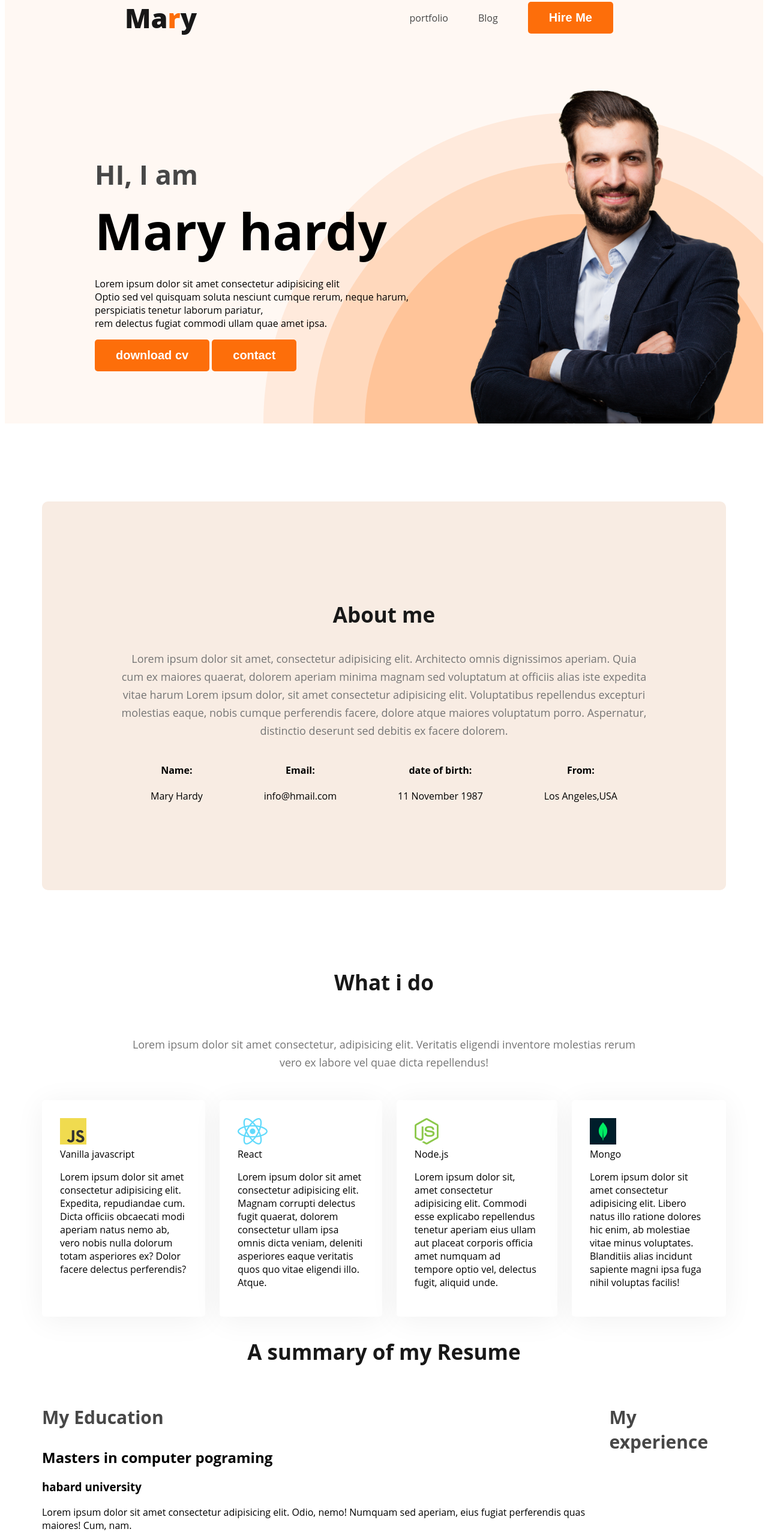
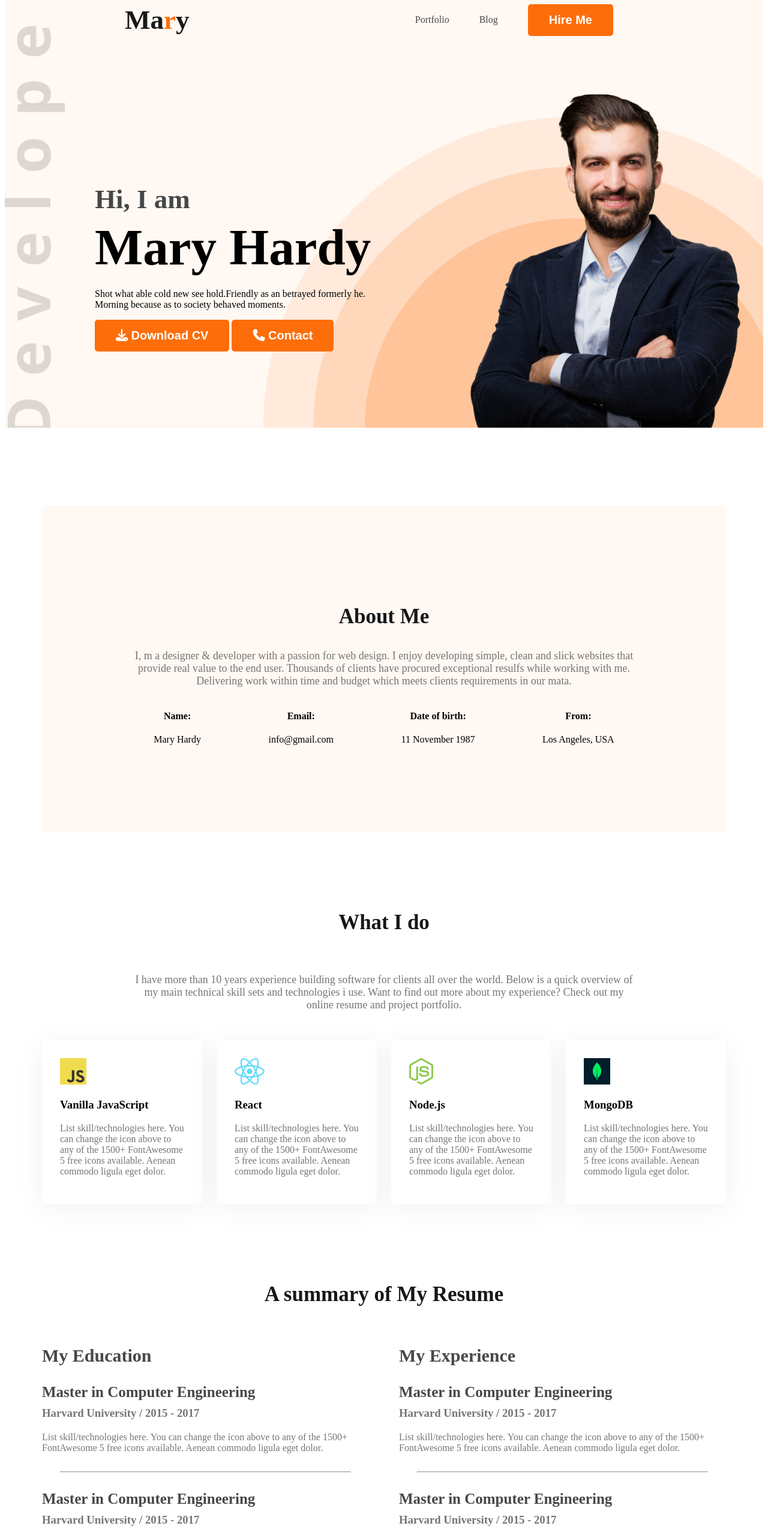
Before and after one commit to Thohagpx/Developer-portfolio, a plain HTML site: page index.html in a window 1280 px wide. Shown: the part 46-2600 px from the top of the page at 60% size. Drawn offline with Linux system fonts and the light colour scheme.

Commit message:
added all

```diff
--- a/index.html
+++ b/index.html
@@ -4,220 +4,194 @@
 <head>
     <meta charset="UTF-8">
     <meta name="viewport" content="width=device-width, initial-scale=1.0">
-    <title>web developer portfolio</title>
-
-    <!-- <link rel="preconnect" href="https://fonts.googleapis.com">
+    <title>Web Developer Portfolio</title>
+    <link rel="preconnect" href="https://fonts.googleapis.com">
     <link rel="preconnect" href="https://fonts.gstatic.com" crossorigin>
-    <link href="https://fonts.googleapis.com/css2?family=Open+Sans:wght@800&display=swap" rel="stylesheet"> -->
-    <!-- <link rel="preconnect" href="https://fonts.googleapis.com">
-<link rel="preconnect" href="https://fonts.gstatic.com" crossorigin>
-<link href="https://fonts.googleapis.com/css2?family=Lato:wght@700&family=Open+Sans:ital,wght@0,800;1,600&display=swap" rel="stylesheet"> -->
+    <link
+        href="https://fonts.googleapis.com/css2?family=Lato:ital,wght@0,400;0,700;1,400&family=Open+Sans:wght@400;700;800&display=swap"
+        rel="stylesheet">
 
     <link rel="stylesheet" href="styles/portfolio.css">
+    <script src="https://kit.fontawesome.com/f056a62cc9.js" crossorigin="anonymous"></script>
 </head>
 
 <body>
     <header class="header">
         <nav>
-            <h2 class="nav-title">Ma<span class="text-primary">r</span>y</h2>
+            <h3 class="nav-title">Ma<span class="text-primary">r</span>y</h3>
             <ul>
-                <li><a href="">portfolio</a></li>
-                <li><a href="">Blog</a> </li>
+                <li><a href="">Portfolio</a></li>
+                <li><a href="">Blog</a></li>
                 <li><button class="btn-primary">Hire Me</button></li>
             </ul>
         </nav>
         <div class="banner">
             <div class="banner-content">
-                <h3 class="banner-greting"> HI, I am </h3>
-                <h1 class="banner-title">Mary hardy</h1>
-                <p>
-                    Lorem ipsum dolor sit amet consectetur adipisicing elit <br>
-                    Optio sed vel quisquam soluta nesciunt
-                    cumque rerum, neque harum,
-                    <br> perspiciatis tenetur laborum pariatur,
-                    <br> rem delectus fugiat commodi ullam
-                    quae amet ipsa.
-                </p>
-                <button class="btn-primary">download cv</button>
-                <button class="btn-primary">contact</button>
+                <h3 class="banner-greeting">Hi, I am</h3>
+                <h1 class="banner-title">Mary Hardy</h1>
+                <p class="banner-description">Shot what able cold new see hold.Friendly as an betrayed formerly he.
+                    Morning because as to society behaved moments.</p>
+                <button class="btn-primary"><i class="fa-solid fa-download"></i> Download CV</button>
+                <button class="btn-primary"><i class="fa-solid fa-phone"></i> Contact</button>
             </div>
-            <img class="profile-picture " src="images/hardy.png" alt="">
-
+            <img class="profile-pic" src="images/hardy.png" alt="">
         </div>
-
     </header>
-    <main class="main">
+    <main>
         <section class="about">
-            <h3 class="section-title">About me</h3>
+            <h3 class="section-title">About Me</h3>
             <p class="section-description">
-                Lorem ipsum dolor sit amet, consectetur adipisicing elit. Architecto omnis dignissimos aperiam.
-                Quia cum ex maiores quaerat, dolorem aperiam minima magnam sed voluptatum at officiis alias iste
-                expedita vitae harum Lorem ipsum dolor, sit amet consectetur adipisicing elit. Voluptatibus
-                repellendus excepturi molestias eaque, nobis cumque perferendis facere, dolore atque maiores
-                voluptatum porro. Aspernatur, distinctio deserunt sed debitis ex facere dolorem.
-
+                I, m a designer & developer with a passion for web design. I enjoy developing simple, clean and slick
+                websites that provide real value to the end user. Thousands of clients have procured exceptional resulfs
+                while working with me. Delivering work within time and budget which meets clients requirements in our
+                mata.
             </p>
-            <!-- about-info-title-description -->
             <div class="about-info-container">
                 <!-- .about-info*4>h4.info-title+p.info-description -->
-
                 <div class="about-info">
                     <h4 class="info-title">Name:</h4>
-                    <p class="info-descripton">Mary Hardy</p>
+                    <p class="info-description">Mary Hardy </p>
                 </div>
                 <div class="about-info">
                     <h4 class="info-title">Email:</h4>
-                    <p class="info-descripton">info@hmail.com</p>
+                    <p class="info-description">info@gmail.com</p>
                 </div>
                 <div class="about-info">
-                    <h4 class="info-title">date of birth:</h4>
-                    <p class="info-descripton">11 November 1987</p>
+                    <h4 class="info-title">Date of birth:</h4>
+                    <p class="info-description">11 November 1987</p>
                 </div>
                 <div class="about-info">
                     <h4 class="info-title">From:</h4>
-                    <p class="info-descripton">Los Angeles,USA</p>
+                    <p class="info-description">Los Angeles, USA</p>
                 </div>
+            </div>
+        </section>
 
-
-
-            </div>
-
-
-
-
-
-        </section>
         <!-- what i do section start -->
         <section>
-            <h3 class="section-title">What i do</h3>
-            <p id="what-i-do-description" class="section-description">Lorem ipsum dolor sit amet consectetur,
-                adipisicing elit. Veritatis eligendi inventore molestias rerum vero ex labore vel quae dicta
-                repellendus!</p>
-
-            <div class="skillis-container">
-                <!-- .skill*4>img+.skill-title+p.skill-description -->
-
-
+            <h3 class="section-title">What I do</h3>
+            <p id="what-i-do-description" class="section-description">
+                I have more than 10 years experience building software for clients all over the world. Below is a quick
+                overview of my main technical skill sets and technologies i use. Want to find out more about my
+                experience? Check out my online resume and project portfolio.
+            </p>
+            <div class="skills-container">
+                <!-- .skill*4>img+h3.skill-title+p.skill-description -->
                 <div class="skill">
                     <img src="images/icons/js.png" alt="">
-                    <div class="skill-title">Vanilla javascript</div>
-                    <p class="skill-description">Lorem ipsum dolor sit amet consectetur adipisicing elit. Expedita,
-                        repudiandae cum. Dicta officiis obcaecati modi aperiam natus nemo ab, vero nobis nulla dolorum
-                        totam asperiores ex? Dolor facere delectus perferendis?</p>
+                    <h3 class="skill-title">Vanilla JavaScript</h3>
+                    <p class="skill-description">List skill/technologies here. You can change the icon above to any of
+                        the 1500+ FontAwesome 5 free icons available. Aenean commodo ligula eget dolor.</p>
                 </div>
                 <div class="skill">
                     <img src="images/icons/react.png" alt="">
-                    <div class="skill-title">React</div>
-                    <p class="skill-description">Lorem ipsum dolor sit amet consectetur adipisicing elit. Magnam
-                        corrupti delectus fugit quaerat, dolorem consectetur ullam ipsa omnis dicta veniam, deleniti
-                        asperiores eaque veritatis quos quo vitae eligendi illo. Atque.</p>
+                    <h3 class="skill-title">React</h3>
+                    <p class="skill-description">List skill/technologies here. You can change the icon above to any of
+                        the 1500+ FontAwesome 5 free icons available. Aenean commodo ligula eget dolor.</p>
                 </div>
-
                 <div class="skill">
                     <img src="images/icons/nodejs.png" alt="">
-                    <div class="skill-title">Node.js</div>
-                    <p class="skill-description">Lorem ipsum dolor sit, amet consectetur adipisicing elit. Commodi esse
-                        explicabo repellendus tenetur aperiam eius ullam aut placeat corporis officia amet numquam ad
-                        tempore optio vel, delectus fugit, aliquid unde.</p>
+                    <h3 class="skill-title">Node.js</h3>
+                    <p class="skill-description">List skill/technologies here. You can change the icon above to any of
+                        the 1500+ FontAwesome 5 free icons available. Aenean commodo ligula eget dolor.</p>
                 </div>
                 <div class="skill">
                     <img src="images/icons/mongo.png" alt="">
-                    <div class="skill-title">Mongo</div>
+                    <h3 class="skill-title">MongoDB</h3>
+                    <p class="skill-description">List skill/technologies here. You can change the icon above to any of
+                        the 1500+ FontAwesome 5 free icons available. Aenean commodo ligula eget dolor.</p>
+                </div>
+            </div>
+        </section>
+        <!-- Resume Section -->
+        <section>
+            <h3 class="section-title">A summary of My Resume</h3>
 
-                    <p class="skill-description">Lorem ipsum dolor sit amet consectetur adipisicing elit. Libero natus
-                        illo ratione dolores hic enim, ab molestiae vitae minus voluptates. Blanditiis alias incidunt
-                        sapiente magni ipsa fuga nihil voluptas facilis!</p>
-                </div>
+            <div class="resume-container">
+                <!-- .resume-column*2>h3.resume-column-title -->
+                <div class="resume-column">
+                    <h3 class="resume-column-title">My Education</h3>
 
-            </div>
-
-        </section>
-        <!-- Resume section -->
-        <section>
-
-            <h3 class="section-title">A summary of my Resume</h3>
-            <div class="resume-container">
-                <!-- <div class="resume-container">
-     <div class="resume-colum"></div>
-     <div class="resume-colum"></div>
-     </div> -->
-                <div class="resume-colum">
-                    <h3 class="resume-colum-title">My Education</h3>
                     <div class="resume-item">
-                        <h2 class="resume-item-title">Masters in computer pograming</h2>
-                        <h3 class="resume item-info">habard university</h3>
-                        <p class="resume-item-description">Lorem ipsum dolor sit amet consectetur adipisicing elit.
-                            Odio, nemo! Numquam sed aperiam, eius fugiat perferendis quas maiores! Cum, nam.</p>
+                        <h2 class="resume-item-title">Master in Computer Engineering</h2>
+                        <h3 class="resume-item-institute">Harvard University / 2015 - 2017</h3>
+                        <p class="resume-item-description">List skill/technologies here. You can change the icon above
+                            to any of the 1500+ FontAwesome 5 free icons available. Aenean commodo ligula eget dolor.
+                        </p>
                     </div>
                     <hr>
-
                     <div class="resume-item">
-                        <h2 class="resume-item-title"></h2>
-                        <h3 class="resume item-info"></h3>
-                        <p class="resume-item-description"></p>
+                        <h2 class="resume-item-title">Master in Computer Engineering</h2>
+                        <h3 class="resume-item-institute">Harvard University / 2015 - 2017</h3>
+                        <p class="resume-item-description">List skill/technologies here. You can change the icon above
+                            to any of the 1500+ FontAwesome 5 free icons available. Aenean commodo ligula eget dolor.
+                        </p>
                     </div>
                     <hr>
-
                     <div class="resume-item">
-                        <h2 class="resume-item-title"></h2>
-                        <h3 class="resume item-info"></h3>
-                        <p class="resume-item-description"></p>
+                        <h2 class="resume-item-title">Master in Computer Engineering</h2>
+                        <h3 class="resume-item-institute">Harvard University / 2015 - 2017</h3>
+                        <p class="resume-item-description">List skill/technologies here. You can change the icon above
+                            to any of the 1500+ FontAwesome 5 free icons available. Aenean commodo ligula eget dolor.
+                        </p>
                     </div>
 
 
-
-
-
-
-
                 </div>
-                <div class="resume-colum">
-                    <h3 class="resume-colum-title">My experience</h3>
+                <div class="resume-column">
+                    <h3 class="resume-column-title">My Experience</h3>
+                    <div class="resume-item">
+                        <h2 class="resume-item-title">Master in Computer Engineering</h2>
+                        <h3 class="resume-item-institute">Harvard University / 2015 - 2017</h3>
+                        <p class="resume-item-description">List skill/technologies here. You can change the icon above
+                            to any of the 1500+ FontAwesome 5 free icons available. Aenean commodo ligula eget dolor.
+                        </p>
+                    </div>
+                    <hr>
+                    <div class="resume-item">
+                        <h2 class="resume-item-title">Master in Computer Engineering</h2>
+                        <h3 class="resume-item-institute">Harvard University / 2015 - 2017</h3>
+                        <p class="resume-item-description">List skill/technologies here. You can change the icon above
+                            to any of the 1500+ FontAwesome 5 free icons available. Aenean commodo ligula eget dolor.
+                        </p>
+                    </div>
+                    <hr>
+                    <div class="resume-item">
+                        <h2 class="resume-item-title">Master in Computer Engineering</h2>
+                        <h3 class="resume-item-institute">Harvard University / 2015 - 2017</h3>
+                        <p class="resume-item-description">List skill/technologies here. You can change the icon above
+                            to any of the 1500+ FontAwesome 5 free icons available. Aenean commodo ligula eget dolor.
+                        </p>
+                    </div>
                 </div>
-
             </div>
             <div class="download-cv">
-                <button class="btn-primary">download cv</button>
+                <button class="btn-primary"><i class="fa-solid fa-download"></i> Download CV</button>
             </div>
-
         </section>
-
     </main>
-
-    <footer class="footer">
-        <div class="footer-colom">
-            <h3 class="section-title">Lets contact</h3>
-            <p class="section-description">Lorem ipsum dolor sit amet consectetur, <br> adipisicing elit. Tempore id qui <br>
-                magni. Laborum rerum pariatur error cumque facilis impedit nisi.</p>
-
+    <footer>
+        <div class="footer-column">
+            <h3 class="section-title">Lets Connect</h3>
+            <p class="section-description">
+                Please fill out the form on this section to contact with me or call between 9:00 A.M and 8.00 P.M ET, Monday through Friday.
+            </p>
             <div class="social-links">
-
                 <a href=""><img src="images/icons/facebook.png" alt=""></a>
+                <a href=""><img src="images/icons/twitter.png" alt=""></a>
                 <a href=""><img src="images/icons/insta.png" alt=""></a>
-
-                <a href=""><img src="images/icons/twitter.png" alt=""></a>
-
-
-
             </div>
         </div>
-        <div class="footer-colom">
-            <h3 class="section-title">lets messege me</h3>
-
+        <div class="footer-column">
+            <h3 class="section-title">Let’s Message me. Right Now.</h3>
             <form class="contact" action="">
-               <input type="text" placeholder="your name">
-               <input type="email" placeholder="your email"
-               id="">
-               <textarea name="messege" id="" placeholder="messege" cols="30" rows="10"></textarea>
-               <input class="btn-primary"  type="submit" value="submit">
-
+                <input type="text" placeholder="Your Name">
+                <input type="email" name="" placeholder="Your Email" id="">
+                <textarea name="" placeholder="Message" id="" cols="30" rows="10"></textarea>
+                <input class="btn-primary" type="submit" value="Submit">
             </form>
-
         </div>
-
     </footer>
-
-
 </body>
 
 </html>
--- a/styles/portfolio.css
+++ b/styles/portfolio.css
@@ -1,4 +1,4 @@
-/* nav relatd style */
+/* nav relatd style
 nav {
 
     display: flex;
@@ -9,14 +9,14 @@ nav {
 }
 
 /* common shared styels */
-body {
+/* body { */
 
     /* font-family: 'Open Sans', sans-serif; */
-    font-family: 'Lato', sans-serif;
+    /* font-family: 'Lato', sans-serif;
     font-family: 'Open Sans', sans-serif;
-}
+} */
 
-.text-primary {
+/* .text-primary {
     color: #FD6E0A;
     ;
 }
@@ -62,14 +62,20 @@ nav a {
     text-decoration: none;
     color: #474747
 }
+.profile-picture{
+    margin-bottom: 0px;
+} */
 
 /* header styel */
-.header {
+/* .header {
     background-color: #FFF8F3;
-    background-image: url("../images/header_bg.png");
+    background-image: url("../images/header_bg.png"),url("../images/developer.png");
+
     background-repeat:
         no-repeat;
-    background-position: bottom right;
+    background-position: bottom right, top left;
+
+    padding: 05px;
 }
 
 .banner {
@@ -99,11 +105,11 @@ nav a {
     font-weight: 700;
     margin-top: 5px;
     margin-bottom: 20px;
-}
+} */
 
 /* main section style */
 /* about section style */
-.about {
+/* .about {
     padding: 130px;
     border-radius: 10px;
     background: #f8ece3;
@@ -135,29 +141,31 @@ main {
 }
 #what-i-do-description{
     padding: 30px 150px;
-}
+} */
 /* skills realet style */
-.skillis-container{
+/* .skillis-container{
     display: flex;
     gap: 24px;
 }
 /* .skill-description{
     padding: 30px;
 } */
-.skill{
+/* .skill{
     padding: 30px;
     border-radius: 5px;
     background-color: #FFF;
-    box-shadow: 0px 6px 50px 0px rgba(0 ,0, 0, 0.06);
+    box-shadow: 0px 6px 50px 0px rgba(0 ,0, 0, 0.06); */
 
-}
+} */
 /* resume section styels */
-.resume-colum-title{
+/* .resume-colum-title{
 
     color: #474747;
     font-size: 30px;
     font-weight: 700px
     ;
+    display: flex;
+    gap: 40px;
 
 
 }
@@ -167,9 +175,9 @@ main {
 .download-cv{
     text-align: center;
     margin-top: 50px;
-}
+} */
 /* footer style */
-.footer{
+/* .footer{
     display: flex;
     gap: 100px;
     background-color: antiquewhite;
@@ -191,4 +199,218 @@ main {
 }
 .social-links{
     margin-right: 25px;
+} */
+/* common shared styles*/
+body {
+    font-family: 'Lato', sans-serif;
+    font-family: 'Open Sans', sans-serif;
 }
+
+.text-primary {
+    color: #FD6E0A;
+}
+
+.btn-primary {
+    border-radius: 5px;
+    background: #FD6E0A;
+    border: 0;
+    color: white;
+    font-size: 20px;
+    font-weight: 700;
+    padding: 15px 35px;
+}
+
+.section-title {
+    color: #181818;
+    text-align: center;
+    font-size: 35px;
+    font-weight: 700;
+}
+
+.section-description {
+    color: #757575;
+    text-align: center;
+    font-size: 18px;
+}
+
+/* nav related styles */
+nav {
+    display: flex;
+    justify-content: space-between;
+    align-items: center;
+    margin: 0 200px;
+}
+
+.nav-title {
+    color: #181818;
+    font-size: 45px;
+    font-weight: 800;
+}
+
+nav>ul {
+    display: flex;
+    align-items: center;
+}
+
+nav li {
+    list-style: none;
+    margin-right: 50px;
+}
+
+nav a {
+    text-decoration: none;
+    color: #474747;
+}
+
+/* header related styles */
+.header {
+    background-color: #FFF8F3;
+    background-image: url('../images/header_bg.png'), url('../images/developer.png');
+    background-repeat: no-repeat;
+    background-position: bottom right, top left;
+}
+
+.banner {
+    padding: 30px 30px 0px 150px;
+    display: flex;
+    align-items: center;
+    justify-content: space-between;
+}
+
+.banner-content {
+    max-width: 500px;
+}
+
+.banner .profile-pic {
+    width: 500px;
+}
+
+.banner-greeting {
+    font-size: 45px;
+    color: #474747;
+    margin-bottom: 0;
+}
+
+.banner-title {
+    font-size: 85px;
+    font-weight: 700;
+    margin-top: 5px;
+    margin-bottom: 20px;
+}
+
+/* main section styles */
+main {
+    max-width: 1140px;
+    margin: 0 auto;
+}
+
+main section {
+    margin-top: 130px;
+}
+
+/* about section styles */
+.about {
+    padding: 130px;
+    border-radius: 10px;
+    background: #FFF8F3;
+    margin: 130px 0;
+}
+
+.about-info-container {
+    display: flex;
+    justify-content: space-around;
+}
+
+.about-info {
+    text-align: center;
+}
+
+/* skills related styles */
+
+#what-i-do-description {
+    padding: 30px 150px;
+}
+
+.skills-container {
+    display: flex;
+    gap: 24px;
+}
+
+.skill {
+    padding: 30px;
+
+    border-radius: 5px;
+    background: #FFF;
+    box-shadow: 0px 6px 50px 0px rgba(0, 0, 0, 0.06);
+}
+
+.skill-description {
+    color: #757575;
+}
+
+/* Resume Section styles */
+.resume-column-title {
+    color: #474747;
+    font-size: 30px;
+    font-weight: 700;
+}
+
+.resume-container {
+    display: flex;
+    gap: 50px;
+}
+
+.resume-item-title {
+    color: #474747;
+    font-size: 25px;
+    font-weight: 700;
+    margin-bottom: 10px;
+}
+
+.resume-item-institute {
+    margin-bottom: 20px;
+    margin-top: 0px;
+}
+
+.resume-item-institute,
+.resume-item-description {
+    color: #757575;
+}
+
+.resume-container hr {
+    margin: 30px;
+}
+
+.download-cv {
+    text-align: center;
+    margin-top: 50px;
+}
+
+/* footer style */
+footer {
+    display: flex;
+    gap: 100px;
+    background: #FFF8F3;
+    margin-top: 100px;
+    padding: 130px 200px;
+}
+
+.footer-column {
+    width: 50%;
+}
+
+.social-links a{
+    margin-right: 25px;
+}
+
+.contact input[type="text"], .contact input[type="email"],
+textarea {
+    display: block;
+    margin-bottom: 25px;
+    padding: 18px 35px;
+    color: #757575;
+    border-radius: 5px;
+    background: #FFF;
+    border: 0;
+    width: 100%;
+}
```
